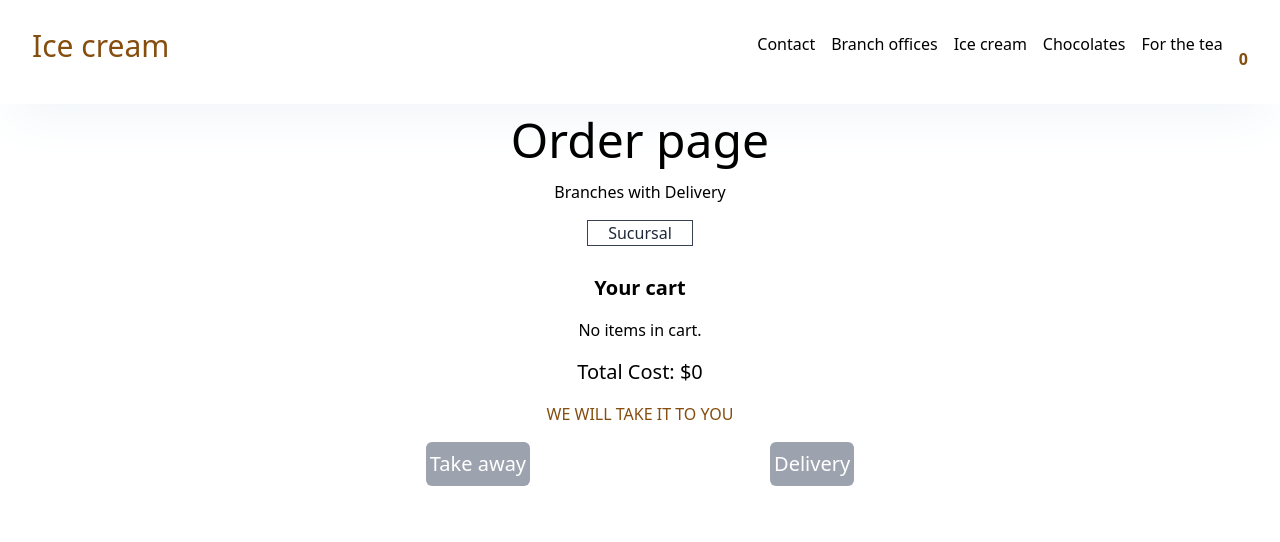
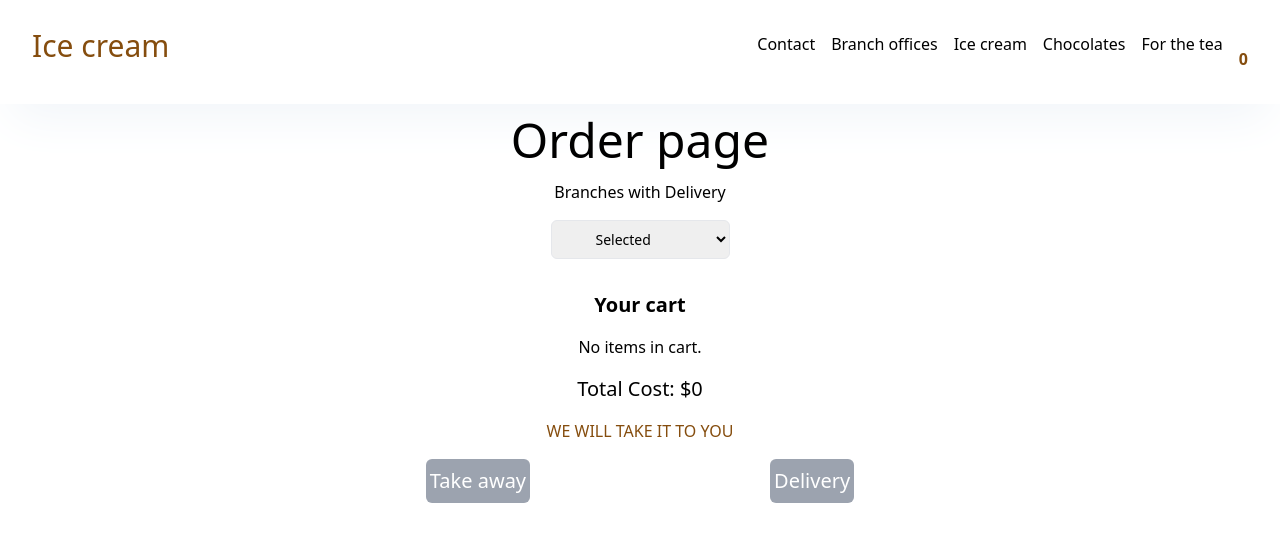
Before and after one commit to Githubmagali/icecream-shop, a Next.js app: page /shipping in a window 1280 px wide. Shown: the top 542 px of the page. Built offline with nearby package versions, Linux system fonts and the light colour scheme.

Commit message:
change selected shiping

```diff
--- a/src/app/contact/page.jsx
+++ b/src/app/contact/page.jsx
@@ -2,6 +2,28 @@
 import { useState} from "react"
 import CustomAlert from '@/components/alert';
 import Footer from "@/components/footer";
+
+
+const customers=[
+  {
+  id:1,
+  name:"name"
+},
+{
+  id:2,
+  name:"name2"
+},
+{
+  id:3,
+  name:"name3"
+},
+{
+  id:4,
+  name:"name4"
+},
+]
+
+
 
 
 function ResendPage() {
@@ -11,6 +33,8 @@ function ResendPage() {
   const [alertMessage, setAlertMessage] = useState("");
   const [isAlertVisible, setIsAlertVisible] = useState(false);
   const [alertType, setAlertType] = useState("");
+
+
 
   const handleSendEmail = async () => {
     setIsAlertVisible(true);
@@ -68,6 +92,8 @@ function ResendPage() {
       <section className="flex  flex-col items-center justify-center sm:text-center px-5 " id="contact">
         <p className="font-bold text-yellow-600 md:text-5xl pt-20">Send us</p>
         <form className="py-10">
+        <div className="rounded-md bg-gray-50 p-4 md:p-6">
+        </div>
           <input type="text" id="fullname" className="border py-2 mb-4 w-1/2 rounded" placeholder="Full name"
             value={fullName}
             onChange={(e) => setFullName(e.target.value)} />
--- a/src/app/shipping/select.jsx
+++ b/src/app/shipping/select.jsx
@@ -1,39 +1,38 @@
 "use client"
-import { useState } from "react";
+import { location } from '@/assets/offices'
+
+
+
 
 function SelectSucursal(){
-    const [mostrarElementos, setMostrarElementos] = useState(false);
-    const [sucursalSeleccionada, setSucursalSeleccionada] = useState('');
 
-    const toggleElementos = () => {
-      setMostrarElementos(!mostrarElementos);
-    };
 
-    const seleccionarSucursal = (sucursal) => {
-      setSucursalSeleccionada(sucursal);
-      setMostrarElementos(false);
-    };
+
+
     return(
-        <div className='pb-3'>
-        <div className="hover:text-gray-500 text-base flex items-center cursor-pointer text-gray-800 border border-gray-700 px-5" onClick={toggleElementos}>
-          {sucursalSeleccionada || 'Sucursal'} <i className="bx bx-chevron-down"></i>
-        </div>
-        {mostrarElementos && (
-          <div className="grid grid-col-1 w-full h-2">
-            <div className="grid  py-9 px-5 bg-white gap-y-6 z-20 border border-black">
-              <div className="text-gray-800 cursor-pointer" onClick={() => seleccionarSucursal('Lomas')}>
-                Lomas De Zamora
-              </div>
-              <div className="text-gray-800 cursor-pointer" onClick={() => seleccionarSucursal('Recoleta')}>
-                Recoleta
-              </div>
-              <div className="text-gray-800 cursor-pointer" onClick={() => seleccionarSucursal('VillaCrespo')}>
-                Villa Crespo
-              </div>
-            </div>
-          </div>
-        )}
-      </div>
+
+       <div className="mb-4">
+
+       <div className="relative">
+         <select
+           id="customer"
+           name="customerId"
+           className="peer block w-full cursor-pointer rounded-md border border-gray-200 py-2 pl-10 text-sm outline-2 placeholder:text-gray-500"
+           defaultValue=""
+         >
+           <option value="" disabled>
+            Selected
+           </option>
+
+           {location.map((office) => (
+            <option key={office.id} value={office.id}>
+              {office.name}
+            </option>
+          ))}
+         </select>
+
+       </div>
+     </div>
 
     )
 }
```
